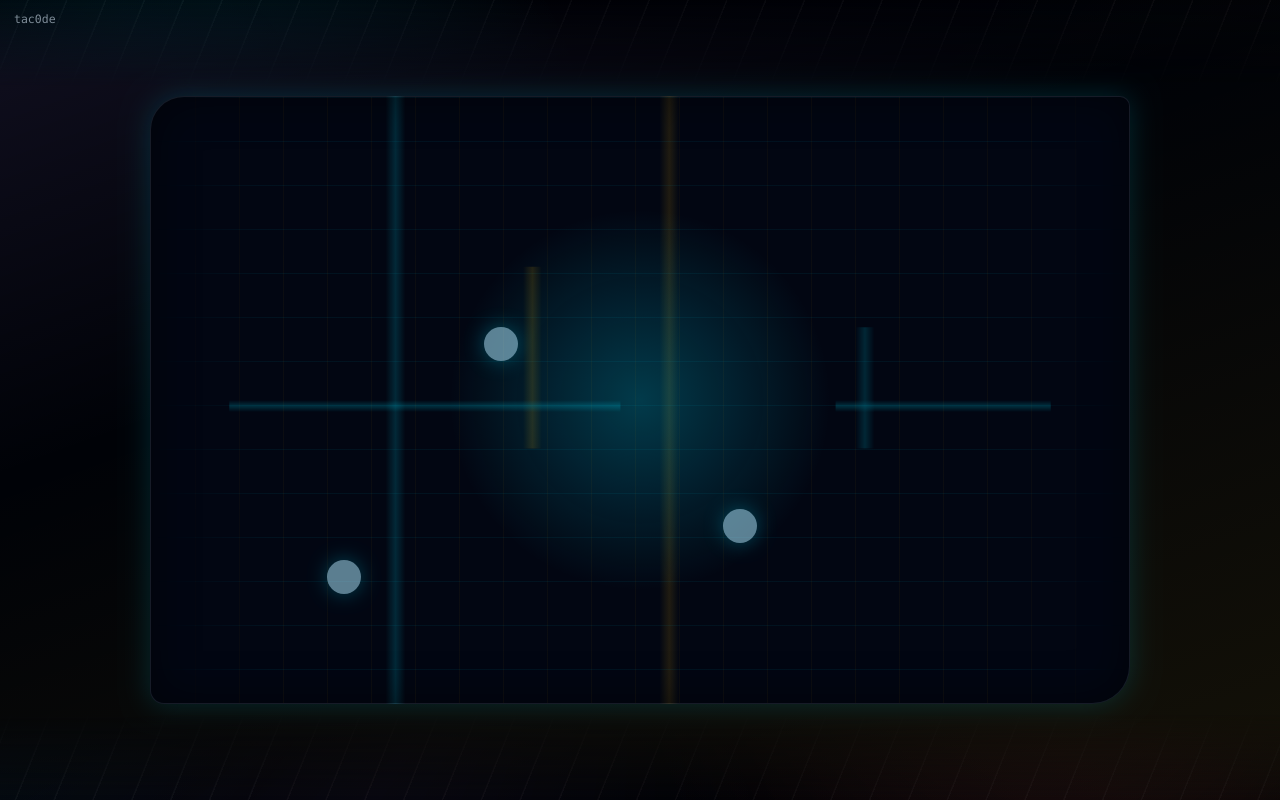
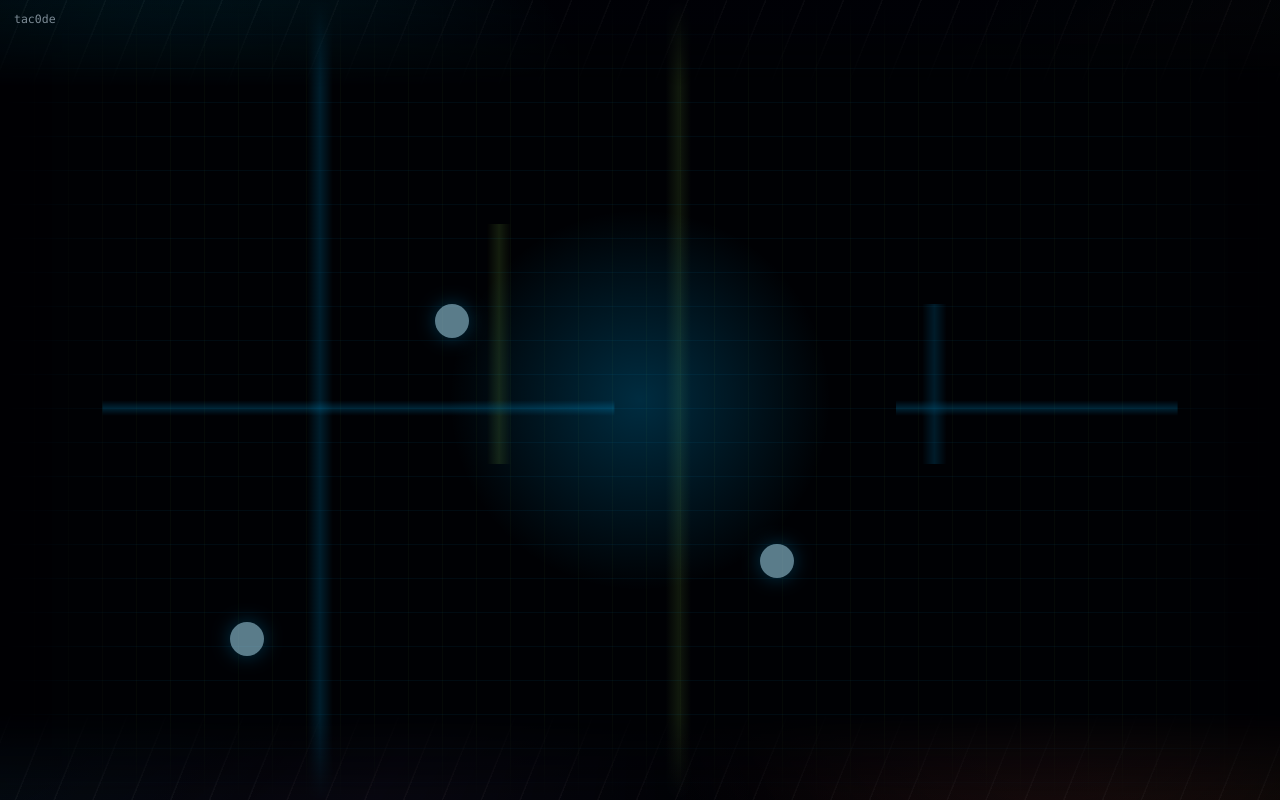
Before and after one commit to tac0de/tac0de.github.io, a React (Vite) app: page / in a window 1280 px wide. Built offline with nearby package versions, Linux system fonts and the light colour scheme.

Commit message:
Differentiate artwork visual systems

```diff
--- a/src/styles/global.css
+++ b/src/styles/global.css
@@ -67,6 +67,9 @@
   --violet: oklch(72% 0.2 292);
   --rose: oklch(72% 0.22 18);
   --amber: oklch(84% 0.17 86);
+  --acid: oklch(86% 0.19 132);
+  --blue: oklch(72% 0.18 232);
+  --bone: oklch(88% 0.04 92);
   font-family:
     "SFMono-Regular", "Cascadia Code", "Roboto Mono", Menlo, Consolas, monospace;
 }
@@ -190,7 +193,7 @@ input {
   user-select: none;
   background:
     radial-gradient(circle at var(--x) var(--y), color-mix(in oklch, var(--cyan) 24%, transparent) 0, transparent var(--bloom-size)),
-    conic-gradient(from var(--angle) at var(--x) var(--y), color-mix(in oklch, var(--rose) 14%, transparent), transparent 22%, color-mix(in oklch, var(--cyan) 14%, transparent), transparent 56%),
+    conic-gradient(from calc(var(--angle) + var(--scroll-flow) * 0.45turn) at var(--x) var(--y), color-mix(in oklch, var(--rose) 14%, transparent), transparent 22%, color-mix(in oklch, var(--cyan) 14%, transparent), transparent 56%),
     var(--ink);
   cursor: crosshair;
   animation: rotateField 24s linear infinite;
@@ -248,7 +251,9 @@ input {
     inset 0 0 0 1px color-mix(in oklch, white 6%, transparent),
     0 0 calc(22px + var(--bloom) * 44px) color-mix(in oklch, var(--cyan) 20%, transparent);
   filter: saturate(calc(1.02 + var(--pressure) * 0.18 + var(--bloom) * 0.24));
-  transform: scale(calc(0.985 + var(--pressure) * 0.012));
+  transform:
+    translateY(calc((var(--scroll-flow) - 0.5) * -4svh))
+    scale(calc(0.985 + var(--pressure) * 0.012));
   will-change: transform;
 }
 
@@ -420,8 +425,8 @@ input {
   touch-action: pan-y;
   user-select: none;
   background:
-    radial-gradient(circle at var(--x) var(--y), color-mix(in oklch, var(--light) 10%, transparent), transparent var(--scar)),
-    linear-gradient(135deg, color-mix(in oklch, var(--cyan) 12%, transparent), transparent 44%),
+    radial-gradient(circle at var(--x) var(--y), color-mix(in oklch, var(--blue) 18%, transparent), transparent var(--scar)),
+    linear-gradient(135deg, color-mix(in oklch, white 10%, transparent), transparent 28%, color-mix(in oklch, var(--blue) 12%, transparent)),
     var(--ink);
   cursor: crosshair;
 }
@@ -441,16 +446,16 @@ input {
 
 .wound-pane {
   position: relative;
-  width: min(94vw, 980px);
-  height: min(76svh, 680px);
+  width: 100%;
+  height: 100%;
   overflow: hidden;
-  border: 1px solid color-mix(in oklch, white 10%, transparent);
-  border-radius: 8px;
+  border: 0;
+  border-radius: 0;
   background:
-    radial-gradient(circle at var(--x) var(--y), color-mix(in oklch, var(--cyan) 24%, transparent), transparent calc(6rem + var(--cut) * 10rem)),
-    radial-gradient(circle at var(--px) var(--py), color-mix(in oklch, var(--rose) 18%, transparent), transparent calc(5rem + var(--cut) * 8rem)),
-    linear-gradient(120deg, color-mix(in oklch, white 7%, transparent), transparent 32% 70%, color-mix(in oklch, var(--violet) 12%, transparent)),
-    color-mix(in oklch, var(--skin) 58%, black);
+    radial-gradient(circle at var(--x) var(--y), color-mix(in oklch, var(--blue) 28%, transparent), transparent calc(6rem + var(--cut) * 10rem)),
+    radial-gradient(circle at var(--px) var(--py), color-mix(in oklch, white 18%, transparent), transparent calc(5rem + var(--cut) * 8rem)),
+    linear-gradient(120deg, color-mix(in oklch, white 6%, transparent), transparent 30% 72%, color-mix(in oklch, var(--cyan) 10%, transparent)),
+    color-mix(in oklch, var(--ink) 82%, black);
   box-shadow:
     inset 0 0 calc(34px + var(--cut) * 26px) color-mix(in oklch, black 48%, transparent),
     0 0 calc(16px + var(--cut) * 28px) color-mix(in oklch, var(--cyan) 18%, transparent);
@@ -469,6 +474,7 @@ input {
     linear-gradient(110deg, transparent 0 38%, color-mix(in oklch, white 58%, transparent) 39%, transparent 40% 62%, color-mix(in oklch, var(--cyan) 40%, transparent) 63%, transparent 64%),
     linear-gradient(72deg, transparent 0 42%, color-mix(in oklch, var(--rose) 40%, transparent) 43%, transparent 44%);
   opacity: calc(0.28 + var(--cut) * 0.46);
+  transform: translateY(calc((var(--scroll-flow) - 0.5) * 9svh));
   clip-path: polygon(
     calc(var(--px) - 26%) calc(var(--py) - 18%),
     calc(var(--x) + 4%) calc(var(--y) - 2%),
@@ -513,7 +519,7 @@ input {
 }
 
 .wound-chip {
-  width: 18%;
+  width: 24%;
   aspect-ratio: 1.45;
   border: 1px solid color-mix(in oklch, white 12%, transparent);
   background: linear-gradient(135deg, color-mix(in oklch, white 10%, transparent), transparent);
@@ -576,27 +582,26 @@ input {
 .signal-drift {
   --drift: 0.34;
   background:
-    radial-gradient(circle at var(--x) var(--y), color-mix(in oklch, var(--cyan) 22%, transparent), transparent calc(8rem + var(--drift) * 16rem)),
-    repeating-linear-gradient(0deg, color-mix(in oklch, white 6%, transparent) 0 1px, transparent 1px 10px),
-    linear-gradient(135deg, color-mix(in oklch, var(--violet) 12%, transparent), transparent 46%, color-mix(in oklch, var(--cyan) 10%, transparent)),
+    radial-gradient(circle at var(--x) var(--y), color-mix(in oklch, var(--acid) 20%, transparent), transparent calc(8rem + var(--drift) * 16rem)),
+    repeating-linear-gradient(0deg, color-mix(in oklch, var(--acid) 8%, transparent) 0 1px, transparent 1px 10px),
+    linear-gradient(135deg, color-mix(in oklch, var(--acid) 12%, transparent), transparent 46%, color-mix(in oklch, var(--blue) 8%, transparent)),
     var(--ink);
 }
 
 .signal-field {
   position: relative;
-  width: min(94vw, 980px);
-  height: min(76svh, 680px);
+  width: 100%;
+  height: 100%;
   overflow: hidden;
-  border: 1px solid color-mix(in oklch, var(--cyan) 14%, transparent);
-  border-radius: 18px 4px 24px 6px;
+  border: 0;
+  border-radius: 0;
   background:
-    radial-gradient(circle at var(--x) var(--y), color-mix(in oklch, white 14%, transparent), transparent calc(4rem + var(--drift) * 12rem)),
-    repeating-linear-gradient(90deg, color-mix(in oklch, var(--cyan) 10%, transparent) 0 2px, transparent 2px 18px),
-    color-mix(in oklch, var(--skin) 62%, black);
+    radial-gradient(circle at var(--x) var(--y), color-mix(in oklch, var(--acid) 16%, transparent), transparent calc(4rem + var(--drift) * 12rem)),
+    repeating-linear-gradient(90deg, color-mix(in oklch, var(--acid) 14%, transparent) 0 2px, transparent 2px calc(10px + var(--drift) * 20px)),
+    color-mix(in oklch, var(--ink) 86%, black);
   box-shadow:
-    inset calc(var(--drift) * 18px) 0 0 color-mix(in oklch, var(--rose) 22%, transparent),
-    inset calc(var(--drift) * -18px) 0 0 color-mix(in oklch, var(--cyan) 20%, transparent),
-    0 0 calc(16px + var(--drift) * 32px) color-mix(in oklch, var(--violet) 16%, transparent);
+    inset calc(var(--drift) * 18px) 0 0 color-mix(in oklch, var(--acid) 18%, transparent),
+    inset calc(var(--drift) * -18px) 0 0 color-mix(in oklch, var(--blue) 14%, transparent);
 }
 
 .signal-field::before,
@@ -609,14 +614,16 @@ input {
 
 .signal-field::before {
   background:
-    linear-gradient(90deg, transparent 0 24%, color-mix(in oklch, var(--rose) 32%, transparent) 25%, transparent 27% 70%, color-mix(in oklch, var(--cyan) 28%, transparent) 71%, transparent 73%),
+    linear-gradient(90deg, transparent 0 24%, color-mix(in oklch, var(--acid) 30%, transparent) 25%, transparent 27% 70%, color-mix(in oklch, var(--blue) 26%, transparent) 71%, transparent 73%),
     repeating-linear-gradient(0deg, transparent 0 18px, color-mix(in oklch, white 12%, transparent) 19px 20px);
   opacity: calc(0.26 + var(--drift) * 0.44);
-  transform: translateX(calc((var(--x) - 50%) * 0.14));
+  transform:
+    translateX(calc((var(--x) - 50%) * 0.14 + (var(--scroll-flow) - 0.5) * 18%))
+    skewY(calc((var(--scroll-flow) - 0.5) * 8deg));
 }
 
 .signal-field::after {
-  background: radial-gradient(circle at var(--x) var(--y), transparent 0 16%, color-mix(in oklch, var(--amber) 28%, transparent) 17%, transparent 22%);
+  background: radial-gradient(circle at var(--x) var(--y), transparent 0 16%, color-mix(in oklch, var(--acid) 28%, transparent) 17%, transparent 22%);
   opacity: calc(0.22 + var(--drift) * 0.36);
 }
 
@@ -625,7 +632,7 @@ input {
   left: 0;
   width: 100%;
   height: 1px;
-  background: linear-gradient(90deg, transparent, color-mix(in oklch, white 72%, transparent), transparent);
+  background: linear-gradient(90deg, transparent, color-mix(in oklch, var(--acid) 72%, transparent), transparent);
   opacity: calc(0.16 + var(--drift) * 0.46);
 }
 
@@ -652,20 +659,23 @@ input {
 
 .heat-map {
   position: relative;
-  width: min(94vw, 980px);
-  height: min(76svh, 680px);
+  width: min(118vw, 1100px);
+  height: min(82svh, 740px);
   overflow: hidden;
-  border: 1px solid color-mix(in oklch, var(--amber) 14%, transparent);
+  border: 0;
   border-radius: 52% 48% 45% 55% / 40% 52% 48% 60%;
   background:
     radial-gradient(circle at var(--x) var(--y), color-mix(in oklch, var(--amber) 44%, transparent), transparent calc(3rem + var(--heat) * 15rem)),
     radial-gradient(circle at calc(100% - var(--x)) calc(100% - var(--y)), color-mix(in oklch, var(--rose) 28%, transparent), transparent calc(4rem + var(--heat) * 13rem)),
-    conic-gradient(from var(--angle), color-mix(in oklch, var(--amber) 20%, transparent), color-mix(in oklch, var(--rose) 18%, transparent), transparent, color-mix(in oklch, var(--cyan) 12%, transparent)),
+    conic-gradient(from calc(var(--angle) + var(--scroll-flow) * -0.35turn), color-mix(in oklch, var(--amber) 20%, transparent), color-mix(in oklch, var(--rose) 18%, transparent), transparent, color-mix(in oklch, var(--bone) 12%, transparent)),
     color-mix(in oklch, var(--skin) 64%, black);
   box-shadow:
     inset 0 0 calc(26px + var(--heat) * 44px) color-mix(in oklch, black 48%, transparent),
     0 0 calc(18px + var(--heat) * 34px) color-mix(in oklch, var(--amber) 20%, transparent);
   animation: rotateField 36s linear infinite;
+  transform:
+    translateX(calc((var(--scroll-flow) - 0.5) * -10vw))
+    scale(calc(1 + var(--heat) * 0.02));
 }
 
 .heat-map::before,
@@ -706,7 +716,7 @@ input {
 .heat-cell--b {
   right: 12%;
   top: 24%;
-  background: radial-gradient(circle, color-mix(in oklch, var(--rose) 24%, transparent), transparent 70%);
+  background: radial-gradient(circle, color-mix(in oklch, var(--bone) 22%, transparent), transparent 70%);
 }
 
 .heat-cell--c {
@@ -717,22 +727,22 @@ input {
 .soft-circuit {
   --pulse: 0.32;
   background:
-    radial-gradient(circle at var(--x) var(--y), color-mix(in oklch, var(--cyan) 20%, transparent), transparent calc(7rem + var(--pulse) * 16rem)),
-    linear-gradient(160deg, color-mix(in oklch, var(--violet) 10%, transparent), transparent 38%, color-mix(in oklch, var(--amber) 8%, transparent)),
+    radial-gradient(circle at var(--x) var(--y), color-mix(in oklch, var(--blue) 20%, transparent), transparent calc(7rem + var(--pulse) * 16rem)),
+    linear-gradient(160deg, color-mix(in oklch, var(--blue) 10%, transparent), transparent 38%, color-mix(in oklch, var(--acid) 8%, transparent)),
     var(--ink);
 }
 
 .circuit-skin {
   position: relative;
-  width: min(94vw, 980px);
-  height: min(76svh, 680px);
+  width: 100%;
+  height: 100%;
   overflow: hidden;
-  border: 1px solid color-mix(in oklch, var(--light) 9%, transparent);
-  border-radius: 34px 10px 38px 14px;
+  border: 0;
+  border-radius: 0;
   background:
-    radial-gradient(circle at var(--x) var(--y), color-mix(in oklch, var(--cyan) 24%, transparent), transparent calc(5rem + var(--pulse) * 15rem)),
-    linear-gradient(90deg, transparent 0 24%, color-mix(in oklch, var(--cyan) 16%, transparent) 25%, transparent 26% 52%, color-mix(in oklch, var(--amber) 12%, transparent) 53%, transparent 54%),
-    color-mix(in oklch, var(--skin) 68%, black);
+    radial-gradient(circle at var(--x) var(--y), color-mix(in oklch, var(--blue) 24%, transparent), transparent calc(5rem + var(--pulse) * 15rem)),
+    linear-gradient(90deg, transparent 0 24%, color-mix(in oklch, var(--blue) 16%, transparent) 25%, transparent 26% 52%, color-mix(in oklch, var(--acid) 10%, transparent) 53%, transparent 54%),
+    color-mix(in oklch, var(--ink) 84%, black);
   box-shadow:
     inset 0 0 calc(30px + var(--pulse) * 30px) color-mix(in oklch, black 50%, transparent),
     0 0 calc(16px + var(--pulse) * 26px) color-mix(in oklch, var(--cyan) 16%, transparent);
@@ -748,9 +758,11 @@ input {
 
 .circuit-skin::before {
   background:
-    linear-gradient(color-mix(in oklch, var(--cyan) 16%, transparent) 1px, transparent 1px),
-    linear-gradient(90deg, color-mix(in oklch, var(--amber) 11%, transparent) 1px, transparent 1px);
-  background-size: 44px 44px;
+    linear-gradient(color-mix(in oklch, var(--blue) 16%, transparent) 1px, transparent 1px),
+    linear-gradient(90deg, color-mix(in oklch, var(--acid) 10%, transparent) 1px, transparent 1px);
+  background-size:
+    calc(34px + var(--scroll-flow) * 28px)
+    calc(34px + var(--scroll-flow) * 28px);
   opacity: calc(0.24 + var(--pulse) * 0.28);
   mask-image:
     radial-gradient(circle at var(--x) var(--y), black 0 calc(7rem + var(--pulse) * 16rem), transparent calc(13rem + var(--pulse) * 20rem)),
@@ -759,10 +771,21 @@ input {
 
 .circuit-skin::after {
   background:
-    linear-gradient(0deg, transparent 0 48%, color-mix(in oklch, var(--cyan) 42%, transparent) 49%, transparent 50%),
-    linear-gradient(90deg, transparent 0 38%, color-mix(in oklch, var(--amber) 30%, transparent) 39%, transparent 40% 72%, color-mix(in oklch, var(--cyan) 34%, transparent) 73%, transparent 74%);
+    linear-gradient(0deg, transparent 0 48%, color-mix(in oklch, var(--blue) 42%, transparent) 49%, transparent 50%),
+    linear-gradient(90deg, transparent 0 38%, color-mix(in oklch, var(--acid) 28%, transparent) 39%, transparent 40% 72%, color-mix(in oklch, var(--blue) 34%, transparent) 73%, transparent 74%);
   opacity: calc(0.22 + var(--pulse) * 0.5);
-  clip-path: polygon(8% 42%, 28% 42%, 28% 28%, 48% 28%, 48% 62%, 70% 62%, 70% 38%, 92% 38%, 92% 58%, 8% 58%);
+  clip-path: polygon(
+    8% 42%,
+    calc(26% + var(--scroll-flow) * 8%) 42%,
+    28% calc(28% + var(--scroll-flow) * 7%),
+    48% 28%,
+    48% calc(62% - var(--scroll-flow) * 8%),
+    70% 62%,
+    70% 38%,
+    92% 38%,
+    92% 58%,
+    8% 58%
+  );
 }
 
 .circuit-node {
@@ -771,7 +794,7 @@ input {
   aspect-ratio: 1;
   border-radius: 50%;
   background: color-mix(in oklch, var(--light) 64%, var(--cyan));
-  box-shadow: 0 0 calc(10px + var(--pulse) * 22px) color-mix(in oklch, var(--cyan) 54%, transparent);
+  box-shadow: 0 0 calc(10px + var(--pulse) * 22px) color-mix(in oklch, var(--blue) 54%, transparent);
   opacity: calc(0.34 + var(--pulse) * 0.42);
 }
 
@@ -800,17 +823,21 @@ input {
 
 .mesh-field {
   position: relative;
-  width: min(96vw, 1040px);
-  height: min(78svh, 720px);
+  width: 100%;
+  height: 100%;
   overflow: hidden;
-  border: 1px solid color-mix(in oklch, white 8%, transparent);
-  border-radius: 6px;
+  border: 0;
+  border-radius: 0;
   background:
     radial-gradient(circle at var(--x) var(--y), color-mix(in oklch, white 12%, transparent), transparent calc(4rem + var(--pull) * 11rem)),
     linear-gradient(90deg, color-mix(in oklch, var(--light) 5%, transparent) 1px, transparent 1px),
     linear-gradient(0deg, color-mix(in oklch, var(--light) 5%, transparent) 1px, transparent 1px),
-    color-mix(in oklch, var(--ink) 82%, black);
-  background-size: auto, calc(18px + var(--pull) * 20px) calc(18px + var(--pull) * 20px), calc(18px + var(--pull) * 20px) calc(18px + var(--pull) * 20px), auto;
+    color-mix(in oklch, var(--ink) 88%, black);
+  background-size:
+    auto,
+    calc(18px + var(--pull) * 20px + var(--scroll-flow) * 18px) calc(18px + var(--pull) * 20px),
+    calc(18px + var(--pull) * 20px) calc(18px + var(--pull) * 20px + var(--scroll-flow) * 18px),
+    auto;
   box-shadow:
     inset 0 0 calc(24px + var(--pull) * 36px) color-mix(in oklch, black 58%, transparent),
     0 0 calc(14px + var(--pull) * 28px) color-mix(in oklch, var(--light) 10%, transparent);
@@ -831,7 +858,7 @@ input {
   opacity: calc(0.26 + var(--pull) * 0.44);
   transform:
     translate(
-      calc((var(--x) - 50%) * 0.08),
+      calc((var(--x) - 50%) * 0.08 + (var(--scroll-flow) - 0.5) * 8%),
       calc((var(--y) - 50%) * 0.08)
     )
     skew(
@@ -865,11 +892,11 @@ input {
 }
 
 .mesh-thread--a {
-  transform: translate(-50%, -50%) rotate(calc(18deg + var(--pull) * 10deg));
+  transform: translate(-50%, -50%) rotate(calc(18deg + var(--pull) * 10deg + var(--scroll-flow) * 24deg));
 }
 
 .mesh-thread--b {
-  transform: translate(-50%, -50%) rotate(calc(-22deg - var(--pull) * 12deg));
+  transform: translate(-50%, -50%) rotate(calc(-22deg - var(--pull) * 12deg - var(--scroll-flow) * 18deg));
 }
 
 .mesh-thread--c {
@@ -924,11 +951,15 @@ input {
 
 @media (max-width: 640px) {
   .signal-field,
-  .heat-map,
   .circuit-skin,
   .mesh-field {
-    width: 94vw;
-    height: min(74svh, 620px);
+    width: 100%;
+    height: 100%;
+  }
+
+  .heat-map {
+    width: 112vw;
+    height: min(78svh, 650px);
   }
 
   .signal-drift,
```
